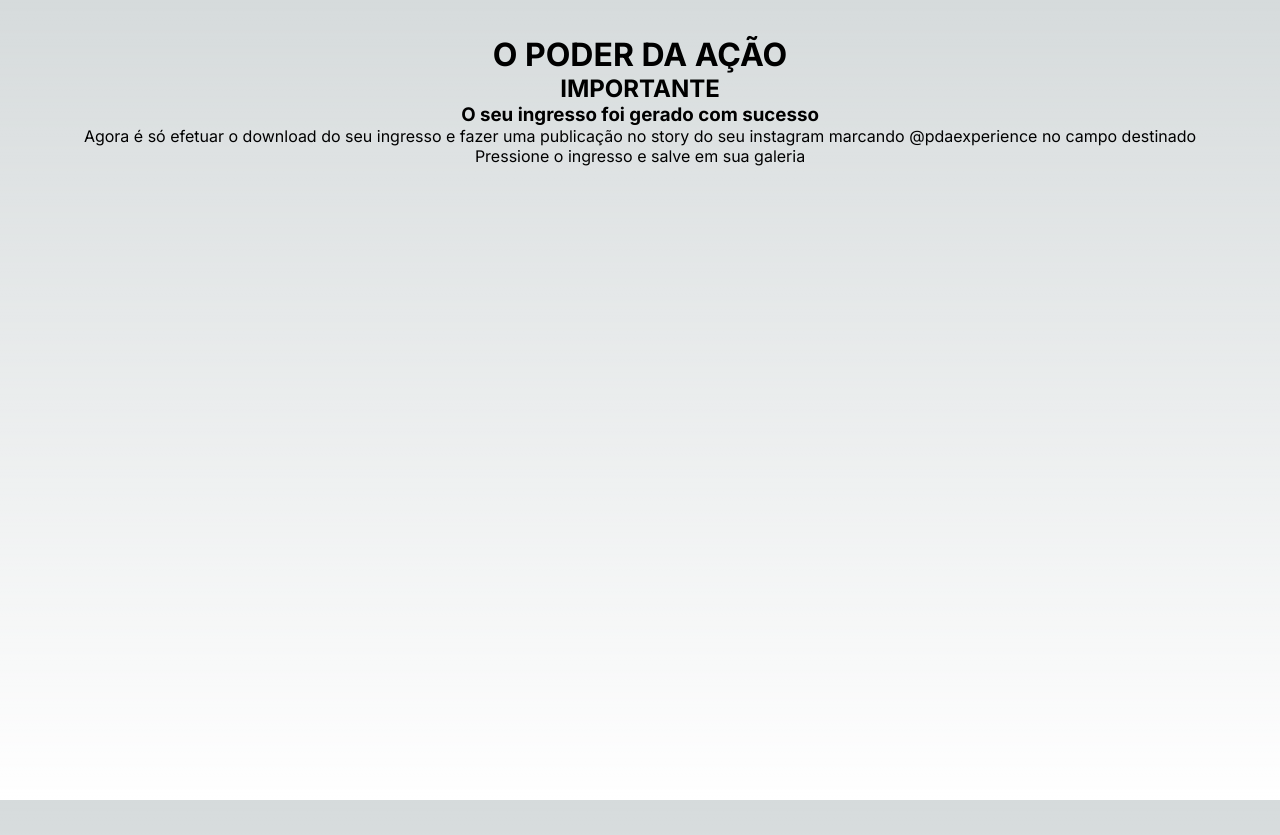
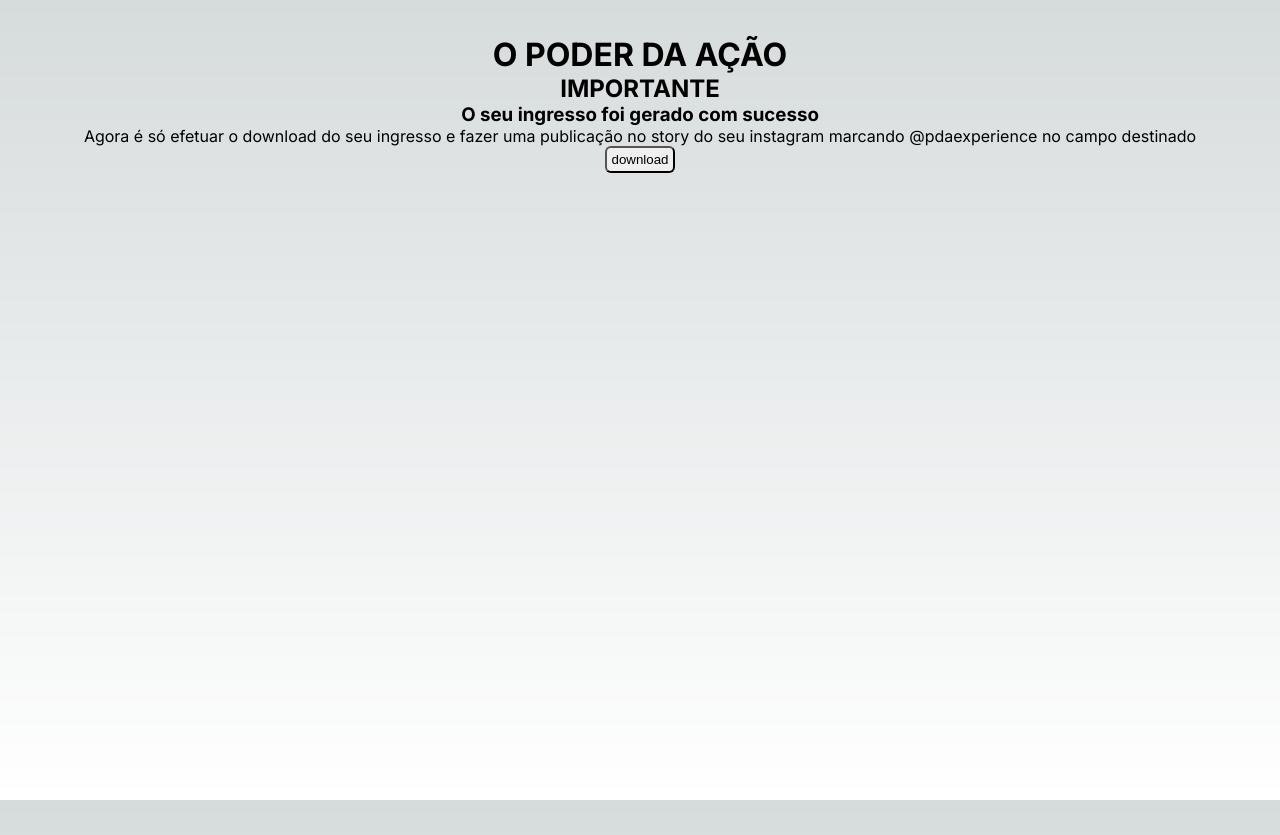
Before and after one commit to DreicLeal/personalized-ticket, a Next.js app: page /allDone in a window 1280 px wide. Built offline with nearby package versions, Linux system fonts and the light colour scheme.

Commit message:
Included download button
included download button and conditional rendering according window
width to download the image

```diff
--- a/package.json
+++ b/package.json
@@ -13,8 +13,10 @@
     "@emotion/styled": "^11.11.0",
     "@mui/icons-material": "^5.14.18",
     "@mui/material": "^5.14.18",
+    "@types/file-saver": "^2.0.7",
     "@types/html2canvas": "^1.0.0",
     "@types/react-image-crop": "^8.1.6",
+    "file-saver": "^2.0.5",
     "next": "14.0.2",
     "react": "^18",
     "react-dom": "^18",
--- a/src/app/allDone/page.tsx
+++ b/src/app/allDone/page.tsx
@@ -1,18 +1,42 @@
 "use client";
 import { useUser } from "@/contexts/userContext";
 import Image from "next/image";
-import styles from "./index.module.scss"
+import styles from "./index.module.scss";
+import { saveAs } from "file-saver";
+export default function AllDone() {
+  const { innerWidth } = window;
+  const { imgData } = useUser();
 
-export default function AllDone() {
-  const { imgData } = useUser();
+  const downloadImg = () => {
+    if (imgData) {
+      saveAs(imgData, "fullImg");
+    }
+  };
   return (
     <div className={styles.container}>
       <h1>O PODER DA AÇÃO</h1>
       <h2>IMPORTANTE</h2>
       <h3>O seu ingresso foi gerado com sucesso</h3>
-      <p>Agora é só efetuar o download do seu ingresso e fazer uma publicação no story do seu instagram marcando <span className={styles.pdaprofile}>@pdaexperience</span> no campo destinado</p>
-      {imgData && <Image src={imgData} className={styles.ticketToShare} alt="ticket done" width={170} height={340} />}
-      <p>Pressione o ingresso e salve em sua galeria</p>
+      <p>
+        Agora é só efetuar o download do seu ingresso e fazer uma publicação no
+        story do seu instagram marcando{" "}
+        <span className={styles.pdaprofile}>@pdaexperience</span> no campo
+        destinado
+      </p>
+      {imgData && (
+        <Image
+          src={imgData}
+          className={styles.ticketToShare}
+          alt="ticket done"
+          width={170}
+          height={340}
+        />
+      )}
+      {innerWidth < 450 ? (
+        <p>Pressione o ingresso e salve em sua galeria</p>
+      ) : (
+        <button onClick={downloadImg}>download</button>
+      )}
     </div>
   );
 }
```
Also changed, not shown: 1 other file (tests, documents, lock files or other folders).
